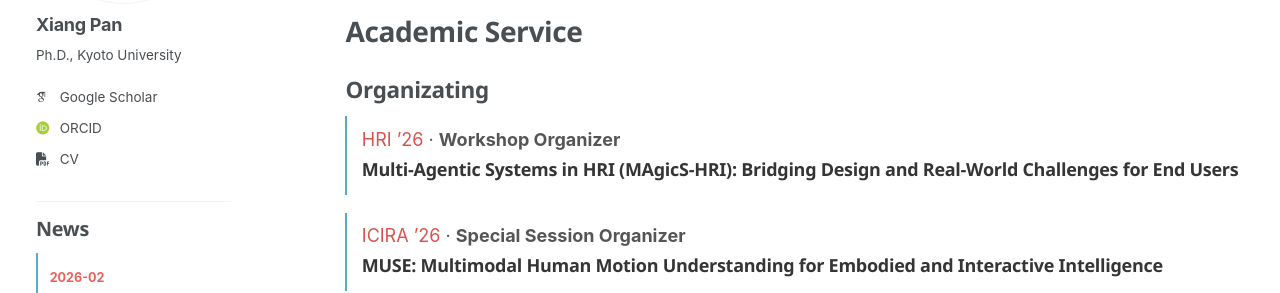
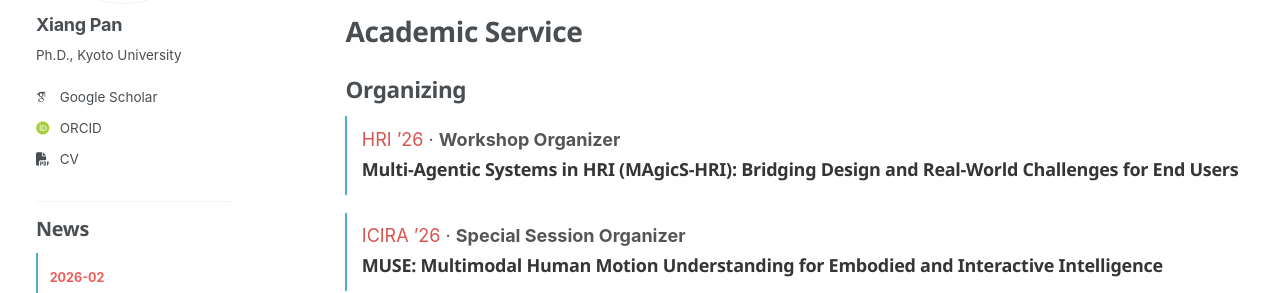
Before and after one commit to pan-xiang/pan-xiang.github.io, a Jekyll site: the page built from _pages/about.md, in a window 1280 px wide and 900 px high, scrolled down 623 px. Shown: the part 186-479 px from the top of the window. Built offline with Jekyll 4.4.1, drawn with Linux system fonts in a browser that asks for light colours; some web fonts are replaced.

Commit message:
Update about.md

```diff
--- a/_pages/about.md
+++ b/_pages/about.md
@@ -41,7 +41,7 @@ Currently, I investigate how robots can infer and respond to human intentions by
 
 
 # Academic Service
-## Organizating
+## Organizing
 <div class="service-list">
   <article class="service-item">
     <p class="service-kicker"><span>HRI ’26</span> &middot; <strong>Workshop Organizer</strong></p>
```
